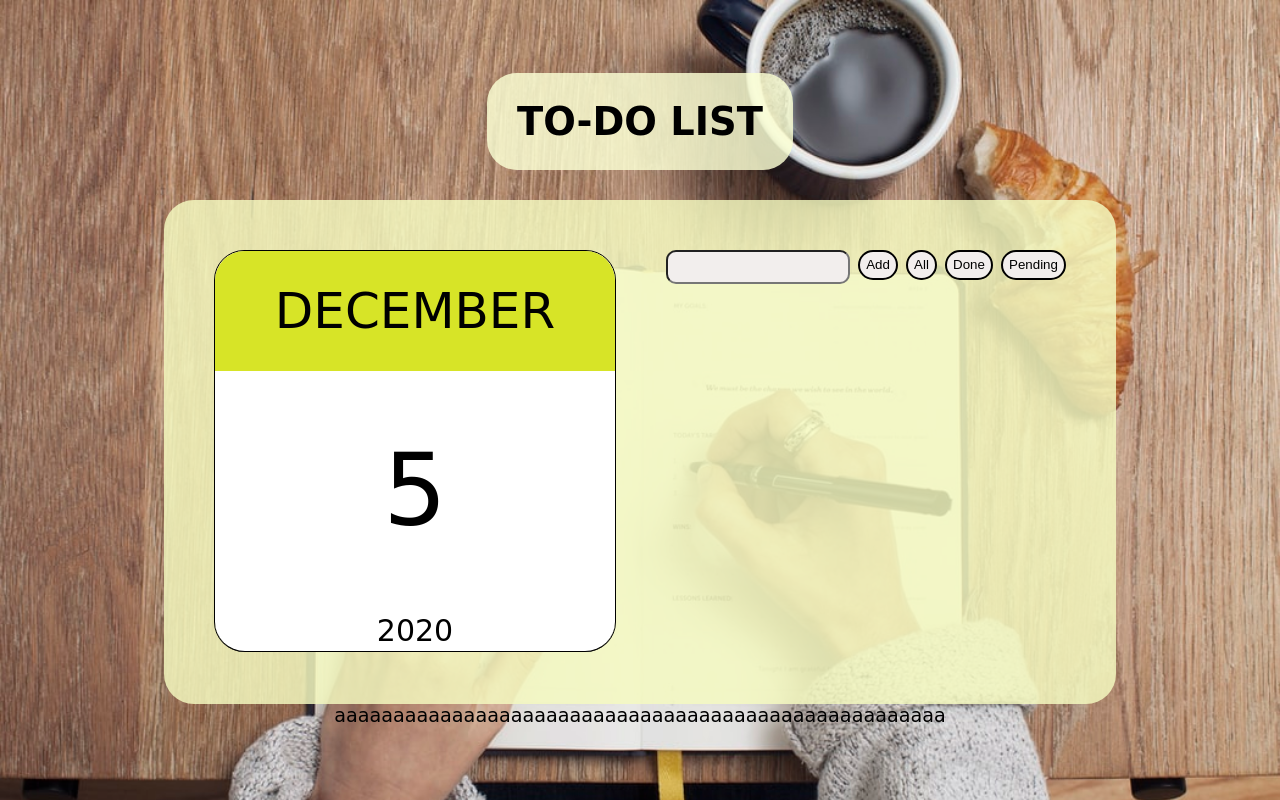
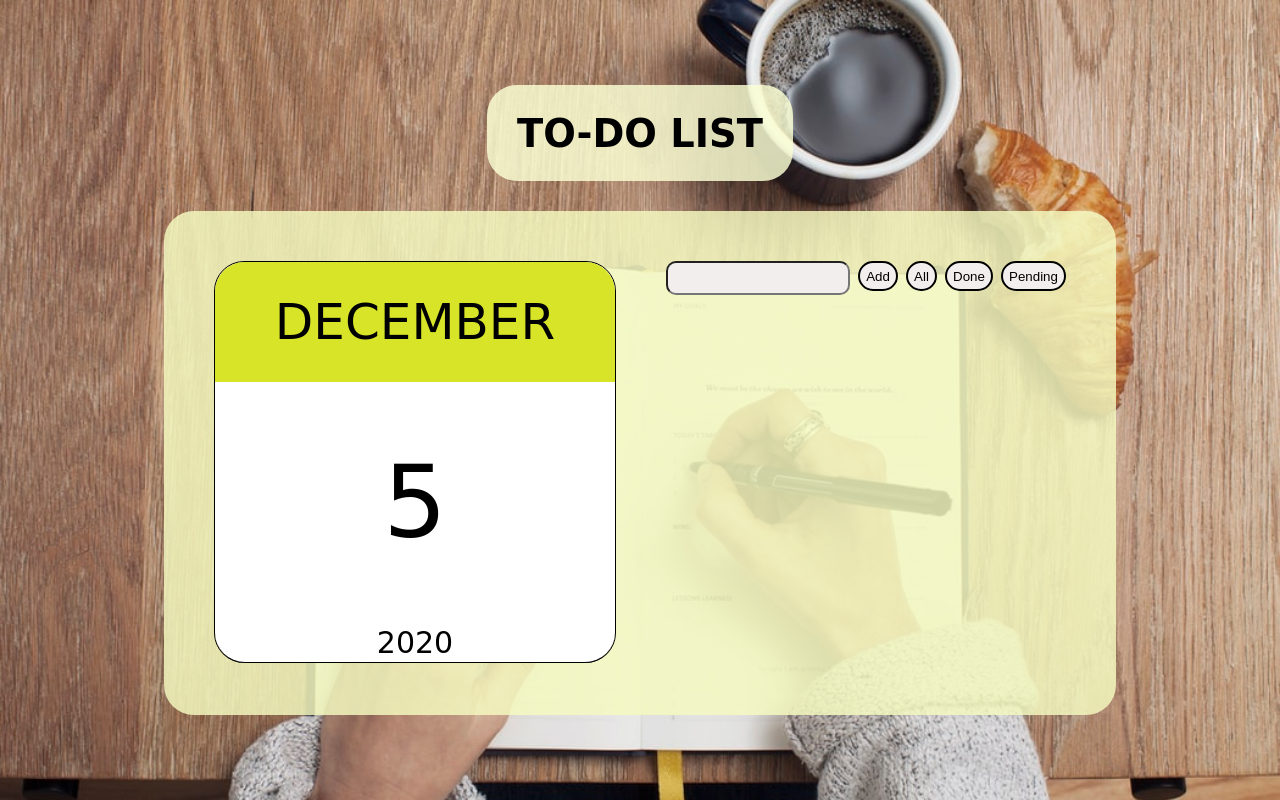
Before and after one commit to minhtu1701/TodoList, a plain HTML site: page index.html in a window 1280 px wide. Drawn offline with Linux system fonts and the light colour scheme.

Commit message:
remove aaaaaa

```diff
--- a/index.html
+++ b/index.html
@@ -33,7 +33,6 @@
           <div id="taskArea" class="scrollArea"></div>
         </div>
       </div>
-      aaaaaaaaaaaaaaaaaaaaaaaaaaaaaaaaaaaaaaaaaaaaaaaaaaaa
     </div>
 
     <script src="index.js"></script>
```
